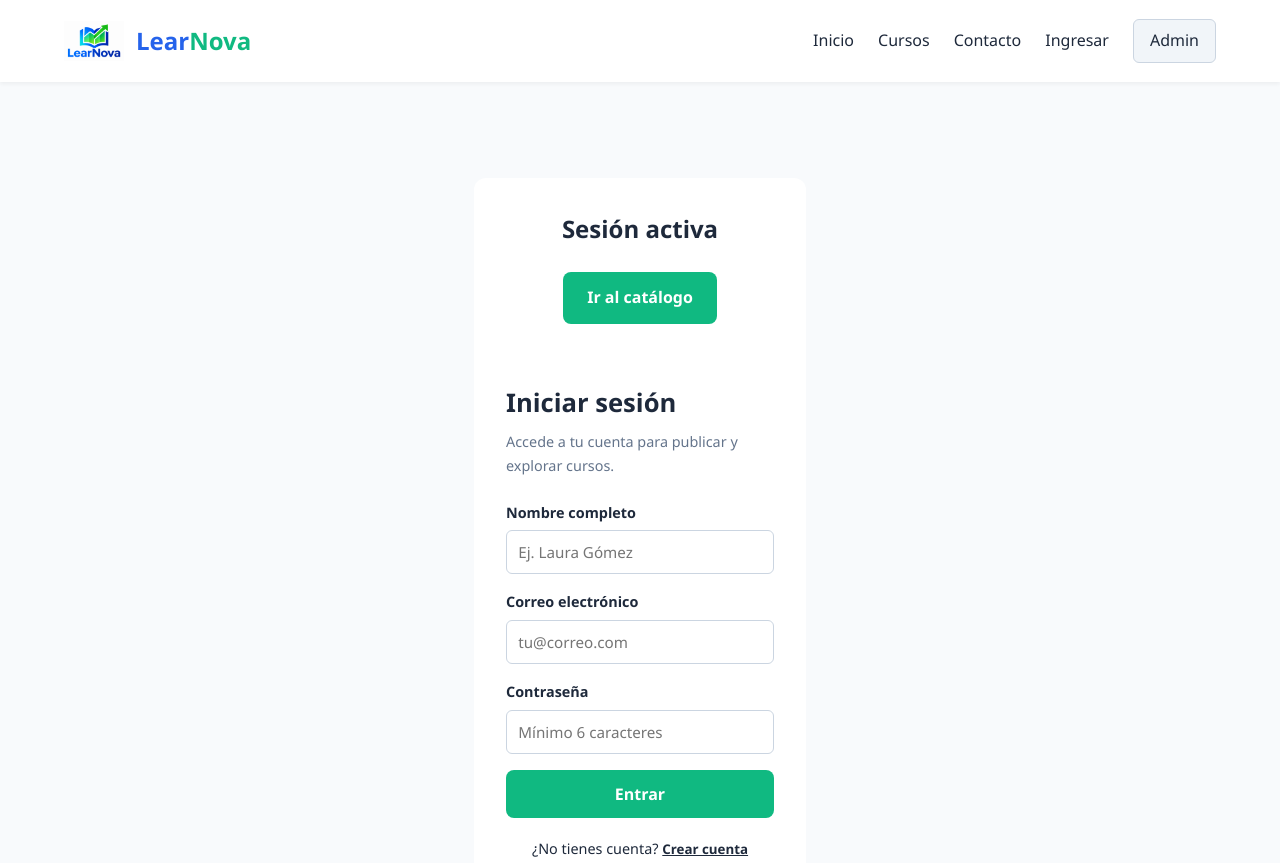
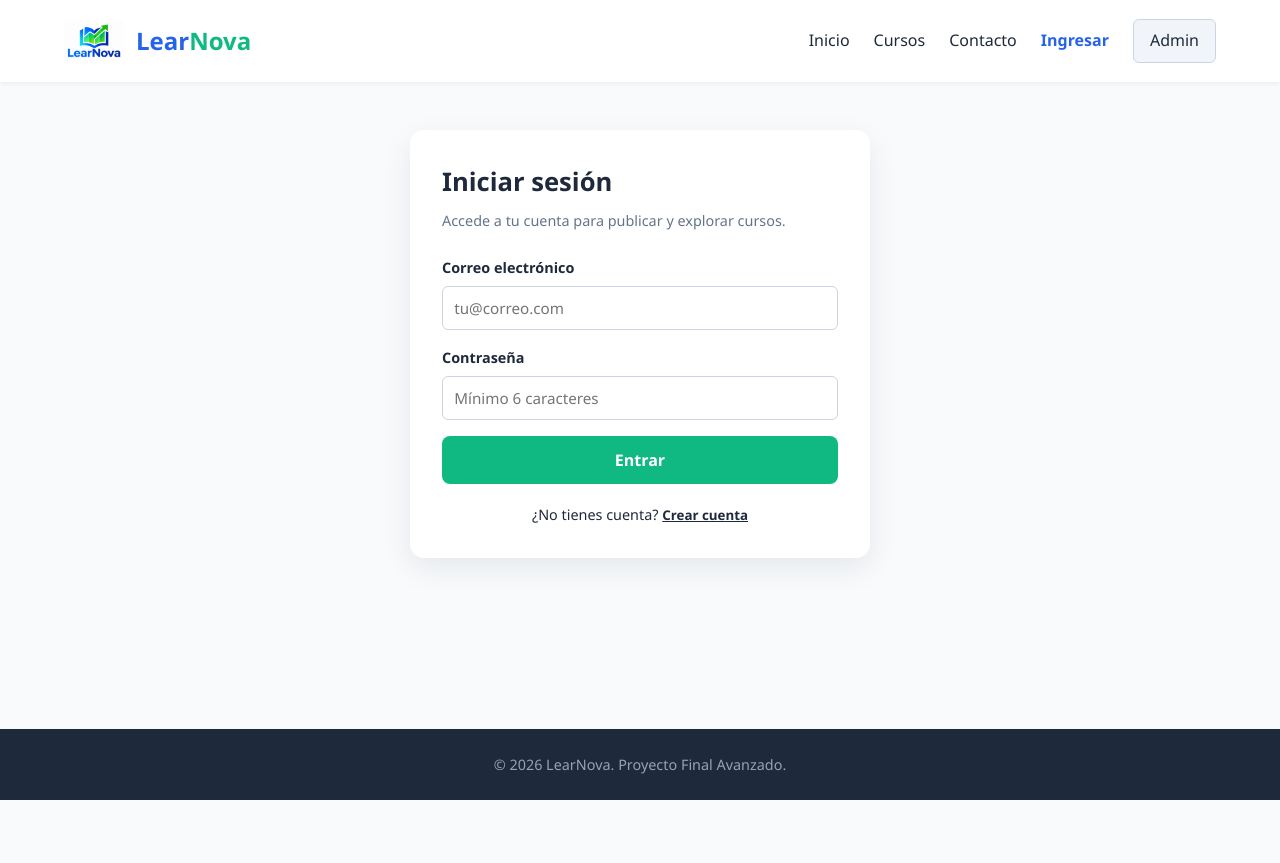
Before and after one commit to Jodeisson/Proyecto-LearNova, a website: page LearNova/sesion.html in a window 1280 px wide. Shown: the top 863 px of the page. After the commit the page ends 800 px from the top, so only its background shows below. Drawn offline with Linux system fonts and the light colour scheme.

Commit message:
Sesion - css - js

```diff
--- a/LearNova/assets/css/style.css
+++ b/LearNova/assets/css/style.css
@@ -1,5 +1,9 @@
 html {
     scroll-behavior: smooth;
+}
+
+.hidden {
+  display: none !important;
 }
 
 /* Estilos generales */
--- a/LearNova/assets/js/auth.js
+++ b/LearNova/assets/js/auth.js
@@ -22,7 +22,8 @@ let isRegisterMode = false;
 
 function getCurrentUser() {
   try {
-    return JSON.parse(localStorage.getItem(SESSION_KEY));
+    const user = JSON.parse(localStorage.getItem(SESSION_KEY));
+    return user && user.email ? user : null;
   } catch {
     return null;
   }
@@ -30,13 +31,13 @@ function getCurrentUser() {
 
 function renderSessionState() {
   const user = getCurrentUser();
-  if (user && user.email) {
-    authBox.classList.add("hidden");
-    loggedInBox.classList.remove("hidden");
+  if (user) {
+    authBox.style.display = "none";
+    loggedInBox.style.display = "block";
     activeUserInfo.innerHTML = `Ya iniciaste sesión como <strong>${user.name || user.email}</strong> (${user.email}).<br>Cierra sesión si deseas ingresar con otra cuenta.`;
   } else {
-    loggedInBox.classList.add("hidden");
-    authBox.classList.remove("hidden");
+    loggedInBox.style.display = "none";
+    authBox.style.display = "block";
   }
 }
 
@@ -44,7 +45,7 @@ function updateModeUI() {
   if (isRegisterMode) {
     authTitle.textContent = "Crear cuenta";
     authSubtitle.textContent = "Únete a LearNova y comparte tus conocimientos.";
-    nameGroup.classList.remove("hidden");
+    nameGroup.style.display = "block";
     nameInput.required = true;
     submitBtn.textContent = "Registrarse";
     toggleText.textContent = "¿Ya tienes cuenta?";
@@ -52,7 +53,7 @@ function updateModeUI() {
   } else {
     authTitle.textContent = "Iniciar sesión";
     authSubtitle.textContent = "Accede a tu cuenta para publicar y explorar cursos.";
-    nameGroup.classList.add("hidden");
+    nameGroup.style.display = "none";
     nameInput.required = false;
     submitBtn.textContent = "Entrar";
     toggleText.textContent = "¿No tienes cuenta?";
@@ -68,6 +69,7 @@ if (logoutBtn) {
     isRegisterMode = false;
     updateModeUI();
     renderSessionState();
+    window.location.reload();
   });
 }
 
@@ -82,7 +84,6 @@ if (authForm) {
   authForm.addEventListener("submit", async (e) => {
     e.preventDefault();
 
-    // Doble protección: impedir iniciar sesión si ya hay una activa
     if (getCurrentUser()) {
       renderSessionState();
       return;
@@ -122,4 +123,5 @@ if (authForm) {
   });
 }
 
+updateModeUI();
 renderSessionState();
--- a/LearNova/sesion.html
+++ b/LearNova/sesion.html
@@ -5,6 +5,35 @@
     <meta name="viewport" content="width=device-width, initial-scale=1.0">
     <title>Iniciar Sesión | LearNova</title>
     <link rel="stylesheet" href="assets/css/style.css">
+    <style>
+        .auth-card {
+            max-width: 460px;
+            margin: 3rem auto;
+            background: #ffffff;
+            padding: 2rem;
+            border-radius: 14px;
+            box-shadow: 0 10px 30px rgba(15, 23, 42, 0.08);
+        }
+        .auth-actions {
+            display: flex;
+            gap: 0.75rem;
+            justify-content: center;
+            flex-wrap: wrap;
+            margin-top: 1.25rem;
+        }
+        .btn-logout {
+            background-color: #dc2626;
+            color: #ffffff;
+            border: none;
+            padding: 0.75rem 1.25rem;
+            border-radius: 8px;
+            font-weight: 600;
+            cursor: pointer;
+        }
+        .btn-logout:hover {
+            background-color: #b91c1c;
+        }
+    </style>
 </head>
 <body>
     <header>
@@ -16,20 +45,20 @@
             <a href="index.html">Inicio</a>
             <a href="catalog.html">Cursos</a>
             <a href="contact.html">Contacto</a>
-            <a href="sesion.html" id="nav-auth-link">Ingresar</a>
+            <a href="login.html" id="nav-auth-link" class="active-link">Ingresar</a>
             <a href="admin/login.html" class="btn-admin">Admin</a>
         </nav>
     </header>
 
-    <main class="catalog-container" style="max-width: 460px; margin: 3rem auto;">
-        <div class="modal-content" style="position: static; transform: none; width: 100%;">
+    <main>
+        <div class="auth-card">
             <!-- Vista cuando YA inició sesión -->
-            <div id="logged-in-box" class="hidden" style="text-align: center;">
-                <h1 style="font-size: 1.5rem; margin-bottom: 0.5rem;">Sesión activa</h1>
-                <p id="active-user-info" class="modal-subtitle" style="margin-bottom: 1.5rem;"></p>
-                <div style="display: flex; gap: 0.75rem; justify-content: center; flex-wrap: wrap;">
+            <div id="logged-in-box" style="display: none; text-align: center;">
+                <h1 style="font-size: 1.6rem; margin-bottom: 0.5rem;">Sesión activa</h1>
+                <p id="active-user-info" class="modal-subtitle"></p>
+                <div class="auth-actions">
                     <a href="catalog.html" class="btn-primary">Ir al catálogo</a>
-                    <button type="button" id="logout-btn" class="btn-secondary" style="cursor: pointer;">Cerrar sesión</button>
+                    <button type="button" id="logout-btn" class="btn-logout">Cerrar sesión</button>
                 </div>
             </div>
 
@@ -39,7 +68,7 @@
                 <p id="auth-subtitle" class="modal-subtitle">Accede a tu cuenta para publicar y explorar cursos.</p>
 
                 <form id="auth-form">
-                    <div id="name-group" class="form-group hidden">
+                    <div id="name-group" class="form-group" style="display: none;">
                         <label for="auth-name">Nombre completo</label>
                         <input type="text" id="auth-name" placeholder="Ej. Laura Gómez">
                     </div>
```
